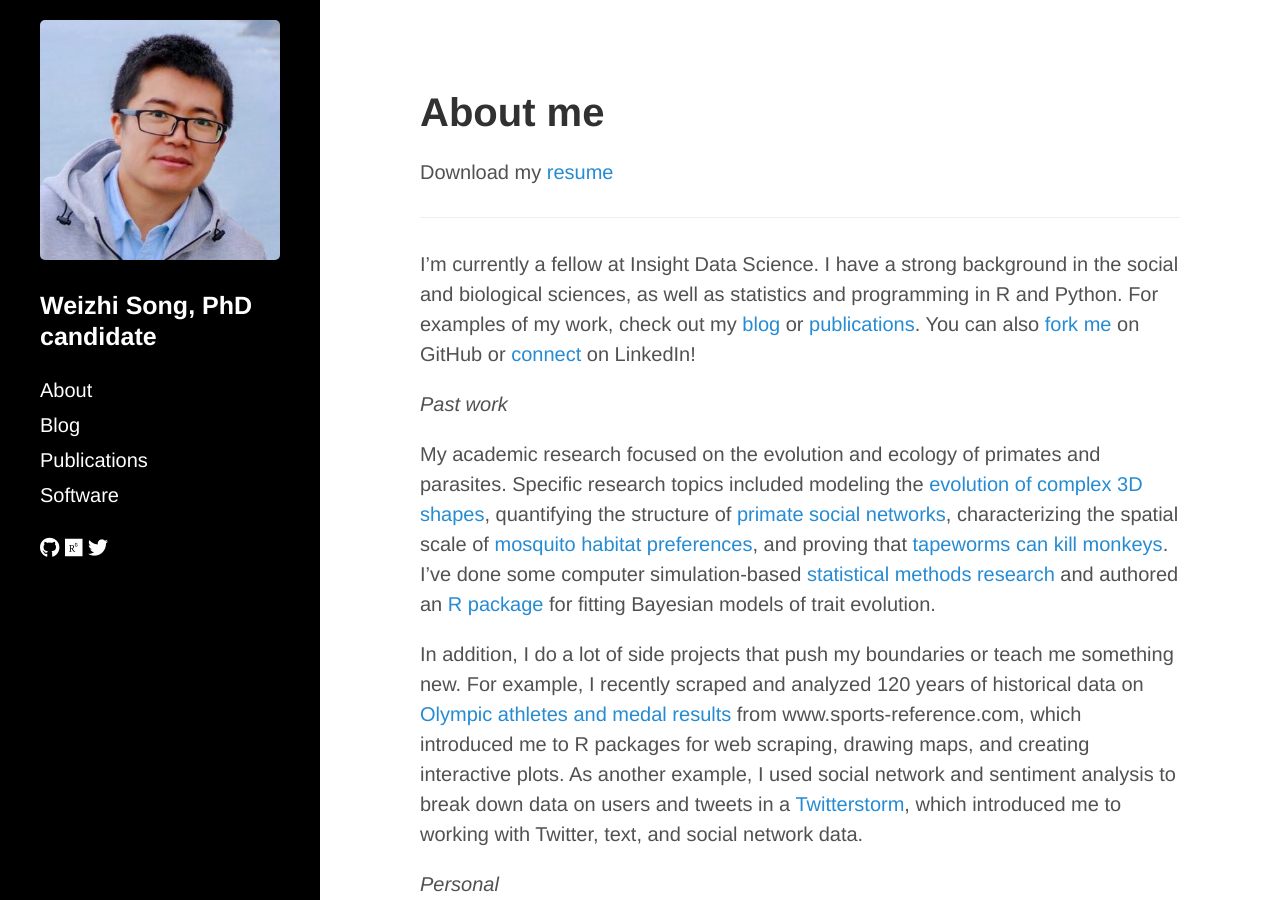
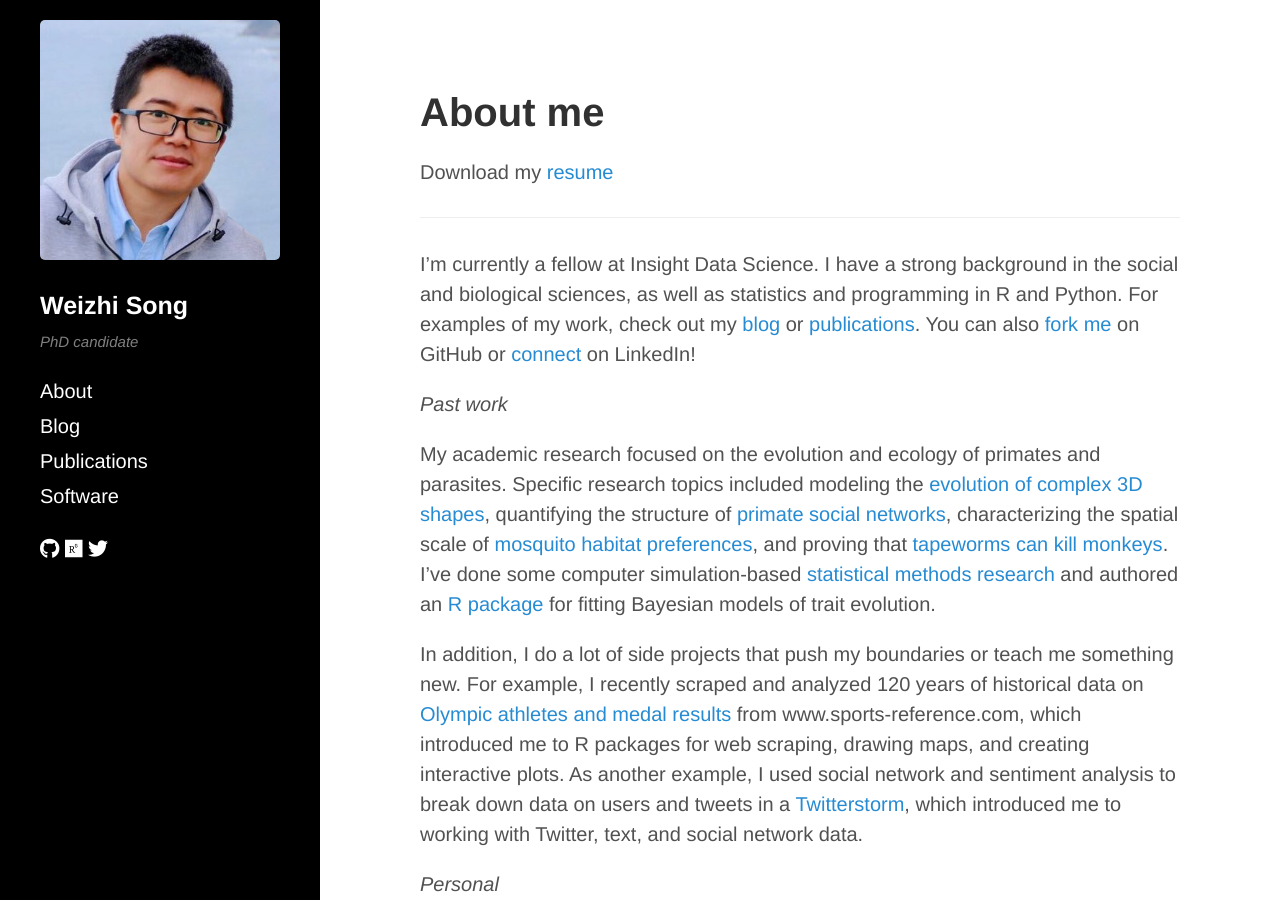
Before and after one commit to songweizhi/songweizhi.github.io, a Jekyll site: the page built from index.md, in a window 1280 px wide and 900 px high. Built offline with Jekyll 4.4.1, drawn with Linux system fonts in a browser that asks for light colours; nearby versions of some CDN libraries.

Commit message:
Initial commit

```diff
--- a/_includes/sidebar.html
+++ b/_includes/sidebar.html
@@ -2,7 +2,9 @@
   <div class="container sidebar-sticky">
     <div class="sidebar-about">
       <img src="/assets/images/profile.jpg"/>
-      <h3><a class="">Weizhi Song, PhD candidate</a></h3>
+      <h3><a class="">Weizhi Song</a></h3>
+      <p style="font-size:15px">
+      <i>PhD candidate</i><br />
       </p>
 
     </div>
```
